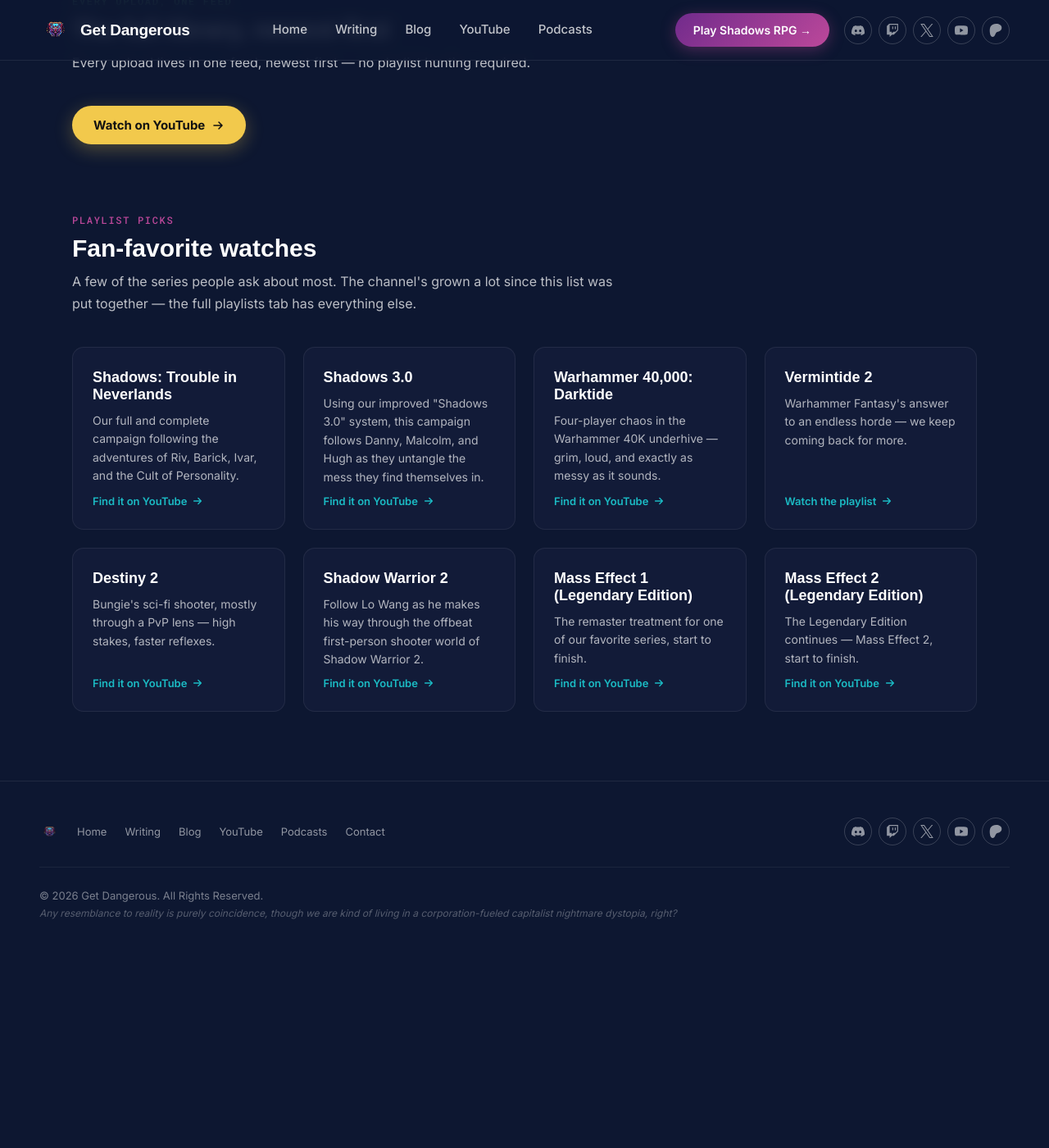
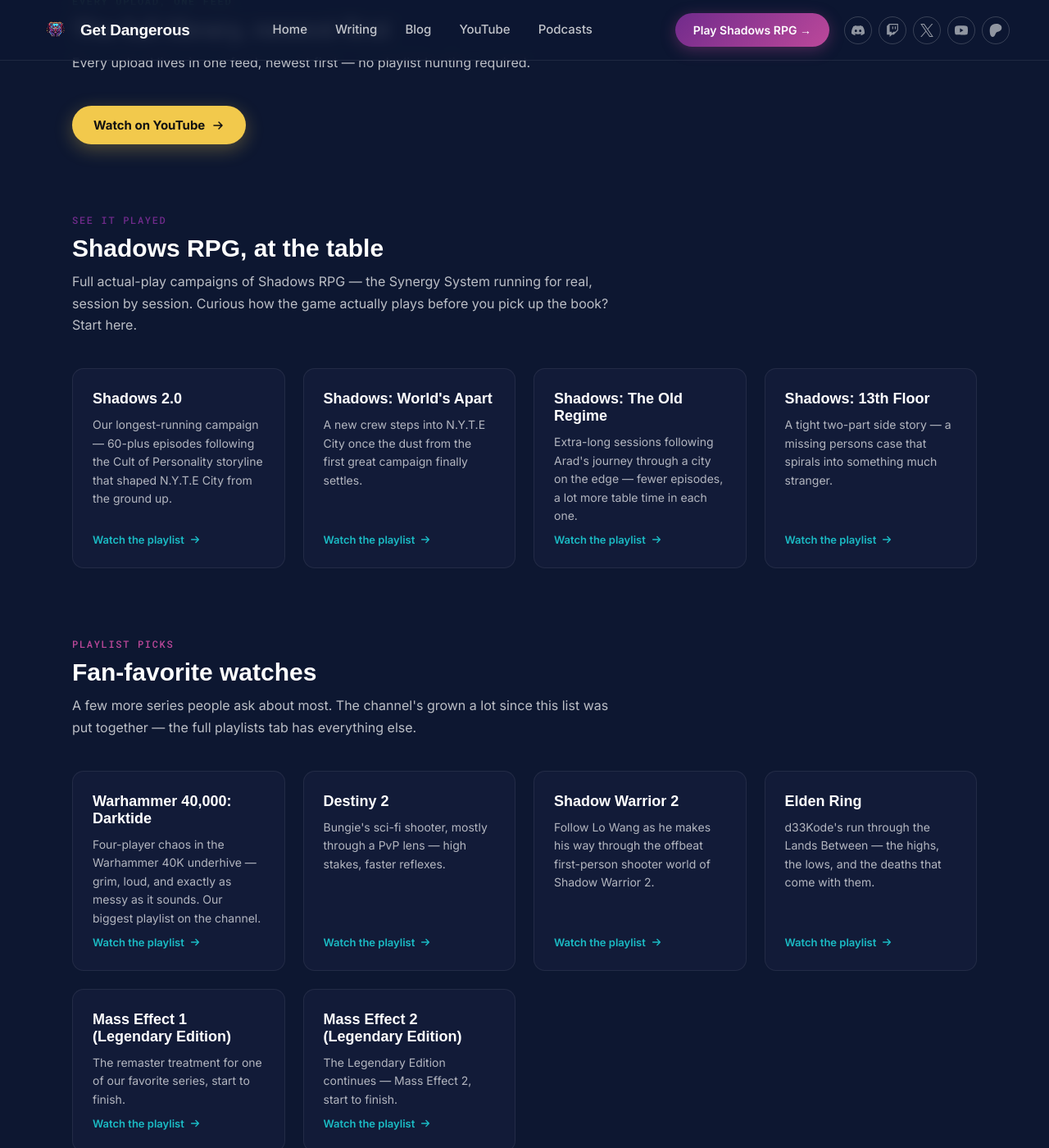
Before and after one commit to kazamuki/GetDangerousGames-Site, a Jekyll site: the page built from youtube/index.html, in a window 1280 px wide and 1400 px high, scrolled down 510 px. Shown: the whole window at 82% size. Built offline with Jekyll 4.4.1, drawn with Linux system fonts in a browser that asks for light colours; some web fonts are replaced; before the commit the page ends 1663 px from its top, so only the background shows below that.

Commit message:
Add Shadows actual-play section to YouTube, link YouTube podcast
Pulled the live YouTube channel directly to refresh the stale playlist
lineup: resolved both open wishlist mysteries (Trouble in Neverlands ->
Shadows 2.0, Shadows 3.0 -> World's Apart, confirmed via episode
titles), added a dedicated "Shadows RPG, at the table" section with
all 4 live actual-play campaigns, and swapped the dead Vermintide 2
link for Elden Ring. Also links the Podcasts page to the 14-episode
Fiction Factory run hosted on YouTube alongside the Spotify episodes.

Co-Authored-By: Claude Sonnet 5 <noreply@anthropic.com>

```diff
--- a/podcasts/index.html
+++ b/podcasts/index.html
@@ -50,7 +50,10 @@ permalink: /podcasts/
     <div class="podcast-show-head">
       <span class="eyebrow" style="color: var(--ghostly-green);">SHOW TWO</span>
       <h2>Fiction Factory Podcast</h2>
-      <p>Covering all things writing, storytelling, and TTRPG — Fiction Factory is your place to get the imagination going.</p>
+      <p>Covering all things writing, storytelling, and TTRPG — Fiction Factory is your place to get the imagination going. The full 14-episode run also lives on YouTube, digging deep into Shadows RPG's rules and world.</p>
+      <a class="media-link" style="margin-top: 18px;" href="https://youtube.com/playlist?list=PLWXG_a-sQ0aEaScUiA8bYKgjdBnPdWbF2">Watch the full run on YouTube
+        <svg width="14" height="14" viewBox="0 0 16 16" fill="none"><path d="M3 8H13M13 8L9 4M13 8L9 12" stroke="var(--static-cyan)" stroke-width="1.6" stroke-linecap="round" stroke-linejoin="round"/></svg>
+      </a>
     </div>
 
     <ul class="episode-list">
--- a/youtube/index.html
+++ b/youtube/index.html
@@ -30,40 +30,58 @@ permalink: /youtube/
 
 <section class="content-section tight">
   <div class="section-heading">
-    <span class="eyebrow" style="color: var(--neon-veil);">PLAYLIST PICKS</span>
-    <h2>Fan-favorite watches</h2>
-    <p>A few of the series people ask about most. The channel's grown a lot since this list was put together — the full playlists tab has everything else.</p>
+    <span class="eyebrow" style="color: var(--aether-pulse);">SEE IT PLAYED</span>
+    <h2>Shadows RPG, at the table</h2>
+    <p>Full actual-play campaigns of Shadows RPG — the Synergy System running for real, session by session. Curious how the game actually plays before you pick up the book? Start here.</p>
   </div>
 
   <div class="media-grid">
     <div class="media-card">
-      <h3>Shadows: Trouble in Neverlands</h3>
-      <p>Our full and complete campaign following the adventures of Riv, Barick, Ivar, and the Cult of Personality.</p>
-      <a class="media-link" href="{{ site.social.youtube }}/playlists">Find it on YouTube
+      <h3>Shadows 2.0</h3>
+      <p>Our longest-running campaign — 60-plus episodes following the Cult of Personality storyline that shaped N.Y.T.E City from the ground up.</p>
+      <a class="media-link" href="https://youtube.com/playlist?list=PLWXG_a-sQ0aHNp24EYlbXnxCNVyn9cODd">Watch the playlist
         <svg width="14" height="14" viewBox="0 0 16 16" fill="none"><path d="M3 8H13M13 8L9 4M13 8L9 12" stroke="var(--static-cyan)" stroke-width="1.6" stroke-linecap="round" stroke-linejoin="round"/></svg>
       </a>
     </div>
 
     <div class="media-card">
-      <h3>Shadows 3.0</h3>
-      <p>Using our improved "Shadows 3.0" system, this campaign follows Danny, Malcolm, and Hugh as they untangle the mess they find themselves in.</p>
-      <a class="media-link" href="{{ site.social.youtube }}/playlists">Find it on YouTube
+      <h3>Shadows: World's Apart</h3>
+      <p>A new crew steps into N.Y.T.E City once the dust from the first great campaign finally settles.</p>
+      <a class="media-link" href="https://youtube.com/playlist?list=PLWXG_a-sQ0aHPgd-lxZQ1fYZKdZ7s8rRD">Watch the playlist
         <svg width="14" height="14" viewBox="0 0 16 16" fill="none"><path d="M3 8H13M13 8L9 4M13 8L9 12" stroke="var(--static-cyan)" stroke-width="1.6" stroke-linecap="round" stroke-linejoin="round"/></svg>
       </a>
     </div>
 
     <div class="media-card">
-      <h3>Warhammer 40,000: Darktide</h3>
-      <p>Four-player chaos in the Warhammer 40K underhive — grim, loud, and exactly as messy as it sounds.</p>
-      <a class="media-link" href="{{ site.social.youtube }}/playlists">Find it on YouTube
+      <h3>Shadows: The Old Regime</h3>
+      <p>Extra-long sessions following Arad's journey through a city on the edge — fewer episodes, a lot more table time in each one.</p>
+      <a class="media-link" href="https://youtube.com/playlist?list=PLWXG_a-sQ0aH17eBKUAbGRgPzB_uPUHzr">Watch the playlist
         <svg width="14" height="14" viewBox="0 0 16 16" fill="none"><path d="M3 8H13M13 8L9 4M13 8L9 12" stroke="var(--static-cyan)" stroke-width="1.6" stroke-linecap="round" stroke-linejoin="round"/></svg>
       </a>
     </div>
 
     <div class="media-card">
-      <h3>Vermintide 2</h3>
-      <p>Warhammer Fantasy's answer to an endless horde — we keep coming back for more.</p>
-      <a class="media-link" href="https://youtube.com/playlist?list=PLWXG_a-sQ0aHt_3nYwXUCy5-JQFqyUFMA">Watch the playlist
+      <h3>Shadows: 13th Floor</h3>
+      <p>A tight two-part side story — a missing persons case that spirals into something much stranger.</p>
+      <a class="media-link" href="https://youtube.com/playlist?list=PLWXG_a-sQ0aH8bAdhppGoeE7lT11wuE1j">Watch the playlist
+        <svg width="14" height="14" viewBox="0 0 16 16" fill="none"><path d="M3 8H13M13 8L9 4M13 8L9 12" stroke="var(--static-cyan)" stroke-width="1.6" stroke-linecap="round" stroke-linejoin="round"/></svg>
+      </a>
+    </div>
+  </div>
+</section>
+
+<section class="content-section tight">
+  <div class="section-heading">
+    <span class="eyebrow" style="color: var(--neon-veil);">PLAYLIST PICKS</span>
+    <h2>Fan-favorite watches</h2>
+    <p>A few more series people ask about most. The channel's grown a lot since this list was put together — the full playlists tab has everything else.</p>
+  </div>
+
+  <div class="media-grid">
+    <div class="media-card">
+      <h3>Warhammer 40,000: Darktide</h3>
+      <p>Four-player chaos in the Warhammer 40K underhive — grim, loud, and exactly as messy as it sounds. Our biggest playlist on the channel.</p>
+      <a class="media-link" href="https://youtube.com/playlist?list=PLWXG_a-sQ0aFtmLGJ__VlTjNQpb_zkEEh">Watch the playlist
         <svg width="14" height="14" viewBox="0 0 16 16" fill="none"><path d="M3 8H13M13 8L9 4M13 8L9 12" stroke="var(--static-cyan)" stroke-width="1.6" stroke-linecap="round" stroke-linejoin="round"/></svg>
       </a>
     </div>
@@ -71,7 +89,7 @@ permalink: /youtube/
     <div class="media-card">
       <h3>Destiny 2</h3>
       <p>Bungie's sci-fi shooter, mostly through a PvP lens — high stakes, faster reflexes.</p>
-      <a class="media-link" href="{{ site.social.youtube }}/playlists">Find it on YouTube
+      <a class="media-link" href="https://youtube.com/playlist?list=PLWXG_a-sQ0aFaIARmDrRFNJSr7B7EH49y">Watch the playlist
         <svg width="14" height="14" viewBox="0 0 16 16" fill="none"><path d="M3 8H13M13 8L9 4M13 8L9 12" stroke="var(--static-cyan)" stroke-width="1.6" stroke-linecap="round" stroke-linejoin="round"/></svg>
       </a>
     </div>
@@ -79,7 +97,15 @@ permalink: /youtube/
     <div class="media-card">
       <h3>Shadow Warrior 2</h3>
       <p>Follow Lo Wang as he makes his way through the offbeat first-person shooter world of Shadow Warrior 2.</p>
-      <a class="media-link" href="{{ site.social.youtube }}/playlists">Find it on YouTube
+      <a class="media-link" href="https://youtube.com/playlist?list=PLWXG_a-sQ0aESrOWTQBQTqhGw-j1xmJ-m">Watch the playlist
+        <svg width="14" height="14" viewBox="0 0 16 16" fill="none"><path d="M3 8H13M13 8L9 4M13 8L9 12" stroke="var(--static-cyan)" stroke-width="1.6" stroke-linecap="round" stroke-linejoin="round"/></svg>
+      </a>
+    </div>
+
+    <div class="media-card">
+      <h3>Elden Ring</h3>
+      <p>d33Kode's run through the Lands Between — the highs, the lows, and the deaths that come with them.</p>
+      <a class="media-link" href="https://youtube.com/playlist?list=PLWXG_a-sQ0aGCVcn14xSc9L1YV4hFsfo-">Watch the playlist
         <svg width="14" height="14" viewBox="0 0 16 16" fill="none"><path d="M3 8H13M13 8L9 4M13 8L9 12" stroke="var(--static-cyan)" stroke-width="1.6" stroke-linecap="round" stroke-linejoin="round"/></svg>
       </a>
     </div>
@@ -87,7 +113,7 @@ permalink: /youtube/
     <div class="media-card">
       <h3>Mass Effect 1 (Legendary Edition)</h3>
       <p>The remaster treatment for one of our favorite series, start to finish.</p>
-      <a class="media-link" href="{{ site.social.youtube }}/playlists">Find it on YouTube
+      <a class="media-link" href="https://youtube.com/playlist?list=PLWXG_a-sQ0aEhfaMKDLIprj690yW6-MBe">Watch the playlist
         <svg width="14" height="14" viewBox="0 0 16 16" fill="none"><path d="M3 8H13M13 8L9 4M13 8L9 12" stroke="var(--static-cyan)" stroke-width="1.6" stroke-linecap="round" stroke-linejoin="round"/></svg>
       </a>
     </div>
@@ -95,7 +121,7 @@ permalink: /youtube/
     <div class="media-card">
       <h3>Mass Effect 2 (Legendary Edition)</h3>
       <p>The Legendary Edition continues — Mass Effect 2, start to finish.</p>
-      <a class="media-link" href="{{ site.social.youtube }}/playlists">Find it on YouTube
+      <a class="media-link" href="https://youtube.com/playlist?list=PLWXG_a-sQ0aFZ5pvgtPGNHdCPmEppnwH5">Watch the playlist
         <svg width="14" height="14" viewBox="0 0 16 16" fill="none"><path d="M3 8H13M13 8L9 4M13 8L9 12" stroke="var(--static-cyan)" stroke-width="1.6" stroke-linecap="round" stroke-linejoin="round"/></svg>
       </a>
     </div>
```
Also changed, not shown: CLAUDE.md (+2 -0 lines), content/wishlist.md (+17 -16 lines).
